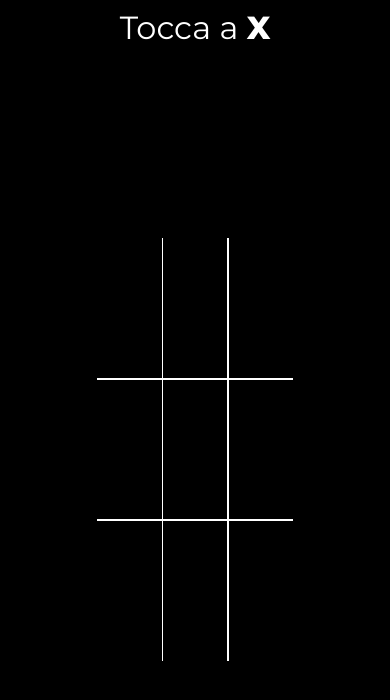
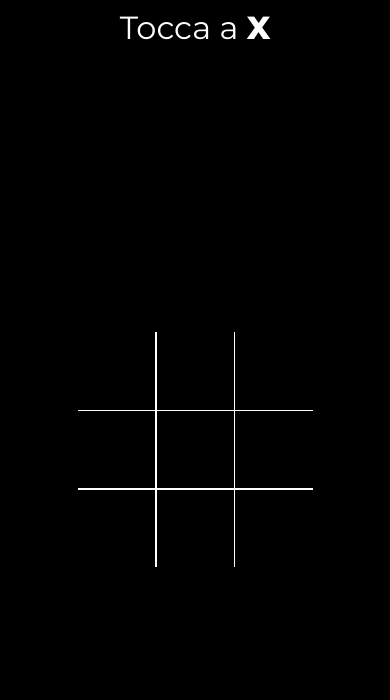
Before and after one commit to arturobassoli/TicTacToe, a plain HTML site: page index.html in a window 390 px wide. Drawn offline with Linux system fonts and the light colour scheme.

Commit message:
feat: responsive

```diff
--- a/style.css
+++ b/style.css
@@ -18,8 +18,8 @@ body {
   align-content: center;
   justify-items: center;
   align-items: center;
-  grid-template-columns: repeat(3, 1fr);
-  grid-template-rows: repeat(3, 1fr);
+  grid-template-columns: repeat(3, 12vw);
+  grid-template-rows: repeat(3, 12vw);
 }
 
 .casella {
@@ -88,3 +88,20 @@ body {
   text-decoration: none;
   padding: 8px 12px;
 }
+
+@media only screen and (max-width: 600px) {
+  .campo {
+    grid-template-columns: repeat(3, 20vw);
+    grid-template-rows: repeat(3, 20vw);
+  }
+  .casella {
+    width: 100%;
+    height: 100%;
+    border: 1px solid rgb(255, 255, 255);
+    display: flex;
+    justify-content: center;
+    align-items: center;
+    font-size: 4rem;
+    font-weight: 800;
+  }
+}
```
